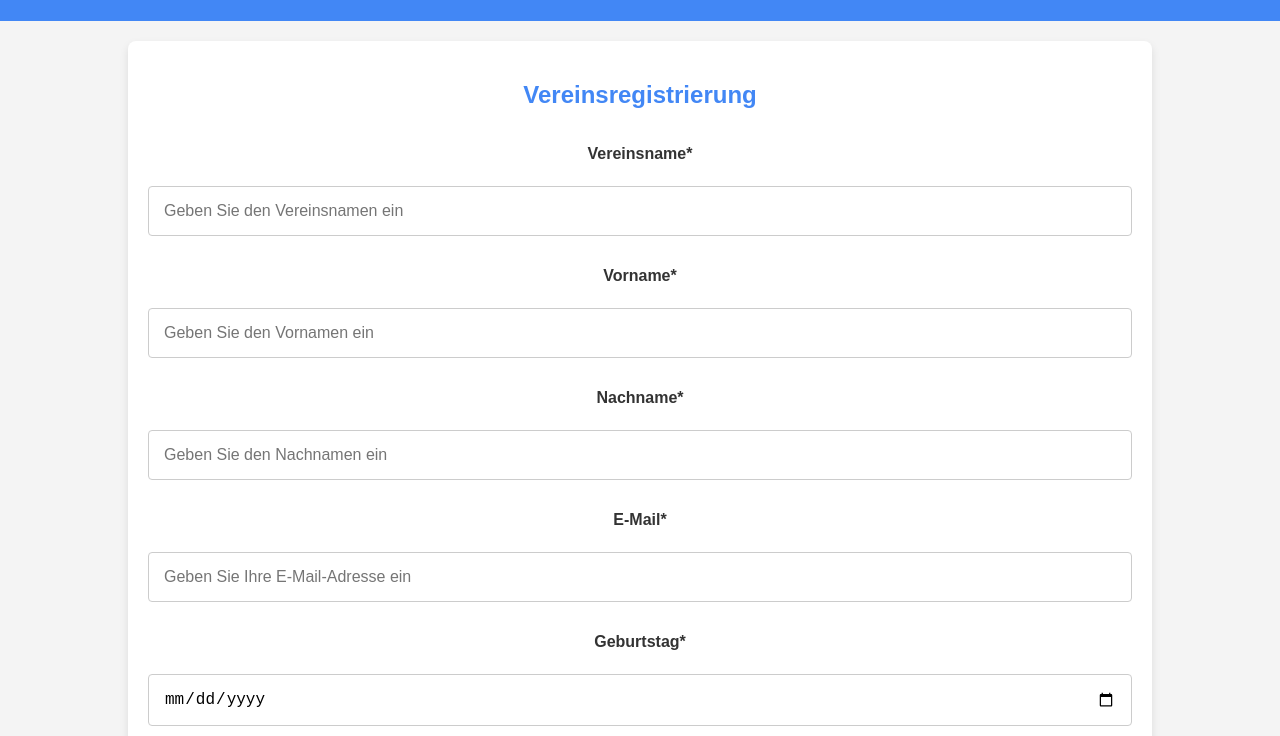
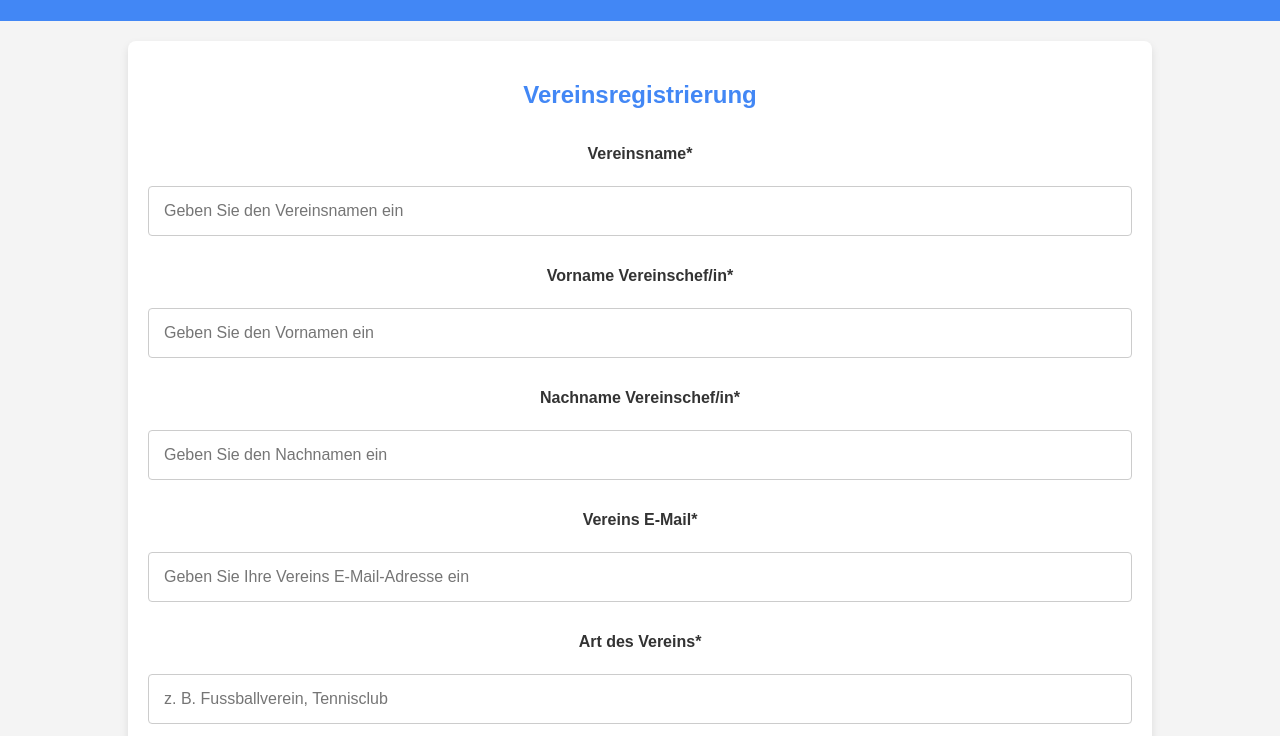
Before and after one commit to Kujo01243/demo.clubfines.com, a website: page register-club/index.html in a window 1280 px wide. Shown: the part 199-935 px from the top of the page. Drawn offline with Linux system fonts and the light colour scheme.

Commit message:
feritige vereinsregistrierung

```diff
--- a/register-club/index.html
+++ b/register-club/index.html
@@ -24,19 +24,19 @@
                 <label for="club-name">Vereinsname*</label>
                 <input type="text" id="club-name" name="club-name" placeholder="Geben Sie den Vereinsnamen ein" required>
 
-                <label for="first-name">Vorname*</label>
+                <label for="first-name">Vorname Vereinschef/in*</label>
                 <input type="text" id="first-name" name="first-name" placeholder="Geben Sie den Vornamen ein" required>
 
-                <label for="last-name">Nachname*</label>
+                <label for="last-name">Nachname Vereinschef/in*</label>
                 <input type="text" id="last-name" name="last-name" placeholder="Geben Sie den Nachnamen ein" required>
 
-                <label for="email">E-Mail*</label>
-                <input type="email" id="email" name="email" placeholder="Geben Sie Ihre E-Mail-Adresse ein" required>
+                <label for="email">Vereins E-Mail*</label>
+                <input type="email" id="email" name="email" placeholder="Geben Sie Ihre Vereins E-Mail-Adresse ein" required>
 
-                <label for="birthdate">Geburtstag*</label>
-                <input type="date" id="birthdate" name="birthdate" required>
+                <label for="club-type">Art des Vereins*</label>
+                <input type="text" id="club-type" name="club-type" placeholder="z. B. Fussballverein, Tennisclub" required>
 
-                <button type="submit">Registrieren</button>
+                <button type="submit">Verein Registrieren</button>
             </form>
         </section>
     </main>
```
